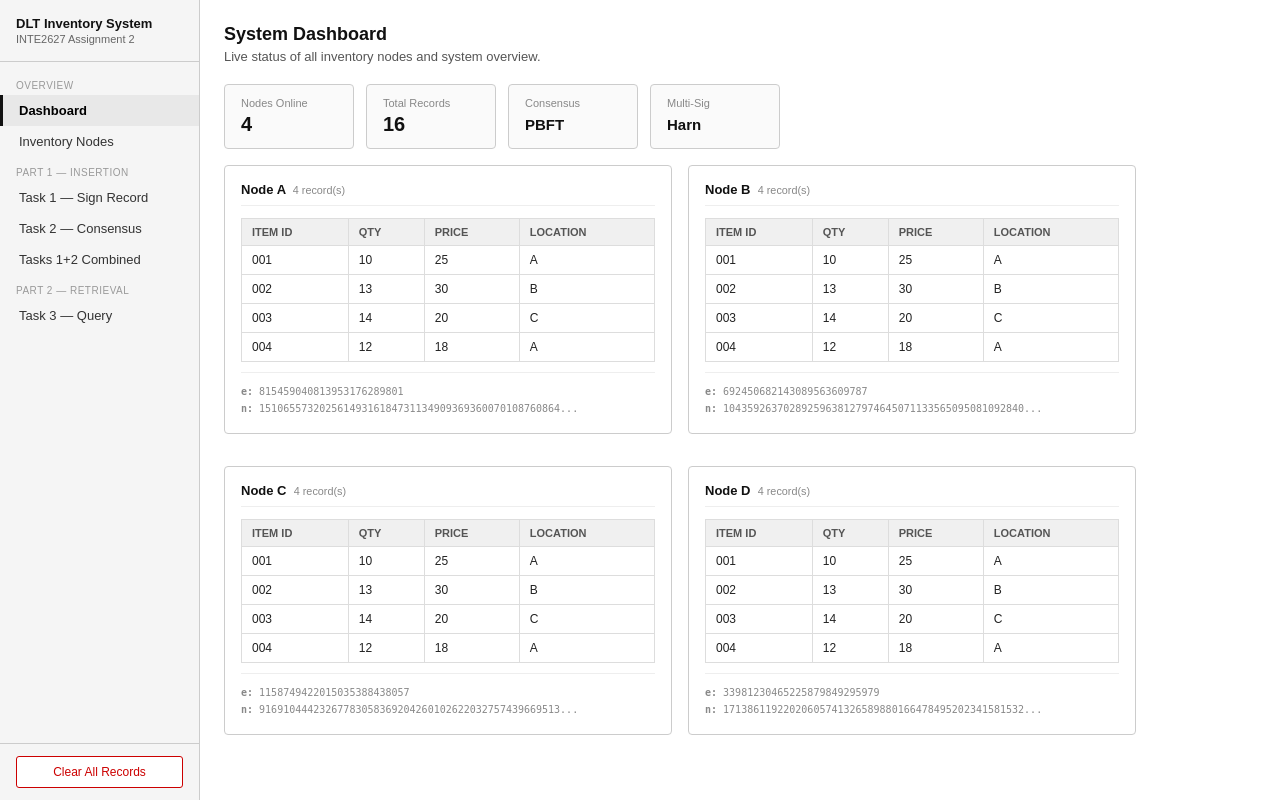
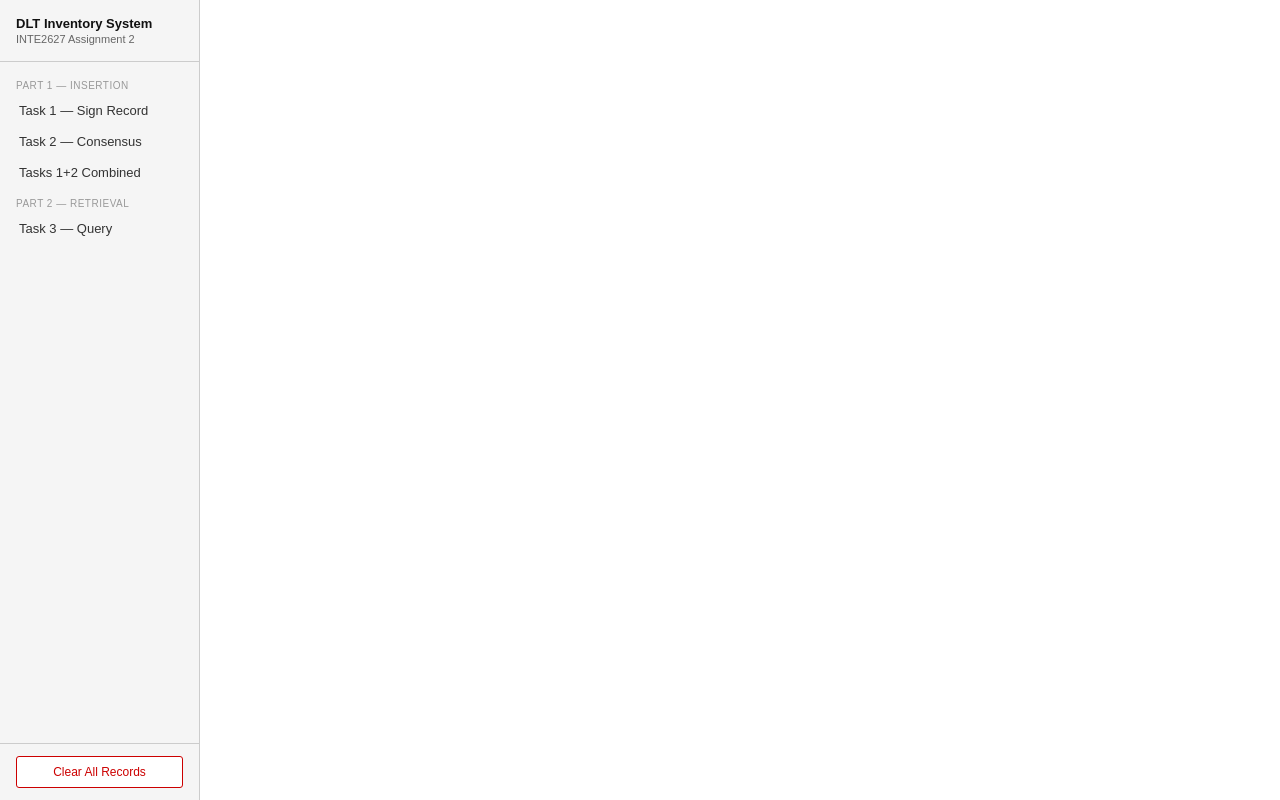
Before and after one commit to SenukaEdi/BlockchainAs2, a Flask app: page / in a window 1280 px wide. Run offline with Flask 3, Linux system fonts and the light colour scheme.

Commit message:
getting rid of pages in index

```diff
--- a/dlt_web/templates/index.html
+++ b/dlt_web/templates/index.html
@@ -253,9 +253,6 @@ tr:hover td { background: #fafafa; }
       <small>INTE2627 Assignment 2</small>
     </div>
     <nav>
-      <div class="nav-group-label">Overview</div>
-      <div class="nav-item active" data-section="dashboard" onclick="navigate(this)">Dashboard</div>
-      <div class="nav-item" data-section="nodes" onclick="navigate(this)">Inventory Nodes</div>
 
       <div class="nav-group-label">Part 1 — Insertion</div>
       <div class="nav-item" data-section="task1" onclick="navigate(this)">Task 1 — Sign Record</div>
@@ -272,21 +269,6 @@ tr:hover td { background: #fafafa; }
 
   <!-- Main -->
   <main id="main">
-
-    <!-- Dashboard -->
-    <section id="section-dashboard" class="section active">
-      <h2>System Dashboard</h2>
-      <p class="page-desc">Live status of all inventory nodes and system overview.</p>
-      <div class="stat-row" id="stat-tiles"></div>
-      <div id="dashboard-nodes"></div>
-    </section>
-
-    <!-- Nodes -->
-    <section id="section-nodes" class="section">
-      <h2>Inventory Nodes</h2>
-      <p class="page-desc">Each node's local inventory ledger and RSA public key parameters.</p>
-      <div id="nodes-full"></div>
-    </section>
 
     <!-- Task 1 -->
     <section id="section-task1" class="section">
```
Also changed, not shown: 2 other files.
